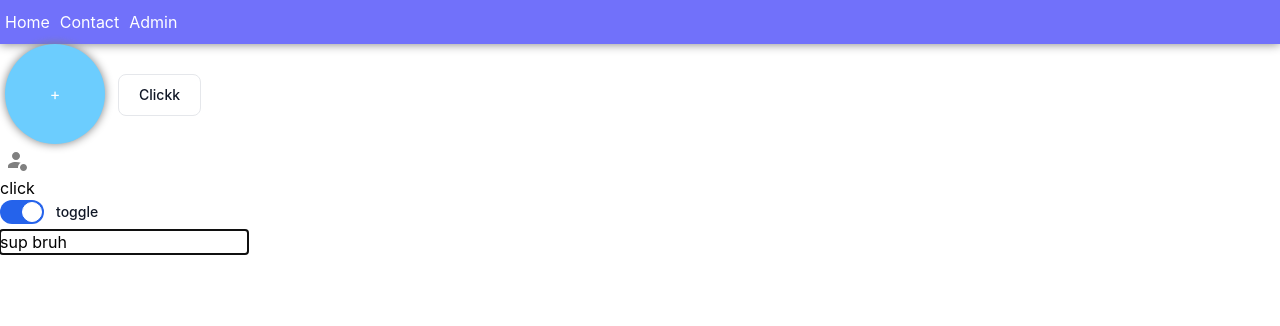
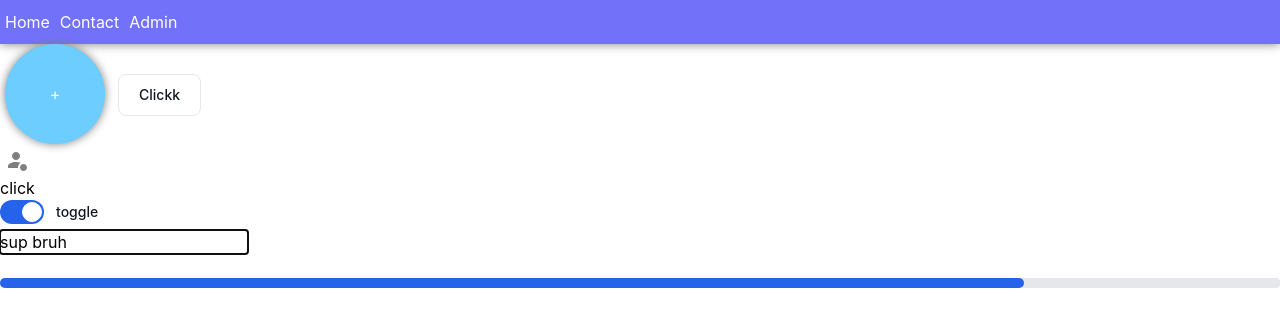
Before and after one commit to acadea/course_react_deep_dive, a React (Vite) app: page /#/ in a window 1280 px wide. Shown: the top 326 px of the page. Built offline with nearby package versions, Linux system fonts and the light colour scheme.

Commit message:
added progress bar

```diff
--- /dev/null
+++ b/src/components/progress-bar/ProgressBar.jsx
@@ -0,0 +1,20 @@
+import React from 'react'
+import PropTypes from 'prop-types'
+
+function ProgressBar({percent = 100}) {
+  return (
+    <div className='w-full bg-gray-200 rounded h-2.5'>
+      <div className='bg-blue-600 h-2.5 rounded-full'
+        style={{
+          width: percent + '%'
+        }}
+      ></div>
+    </div>
+  )
+}
+
+ProgressBar.propTypes = {
+  percent: PropTypes.number
+}
+
+export default ProgressBar
--- a/src/pages/Home.jsx
+++ b/src/pages/Home.jsx
@@ -8,6 +8,7 @@ import { mdiAccountBadge } from '@mdi/js';
 import css from './Home.module.scss';
 import Toggle from '../components/toggle/Toggle';
 import EditableInput from '../components/input/EditableInput';
+import ProgressBar from '../components/progress-bar/ProgressBar';
 
 export default function Home(props) {
 
@@ -46,6 +47,9 @@ export default function Home(props) {
 
       <EditableInput value={'sup bruh'}></EditableInput>
 
+      <br />
+      <ProgressBar percent={80}/>
+
     </PublicLayout>
   )
 }
```
